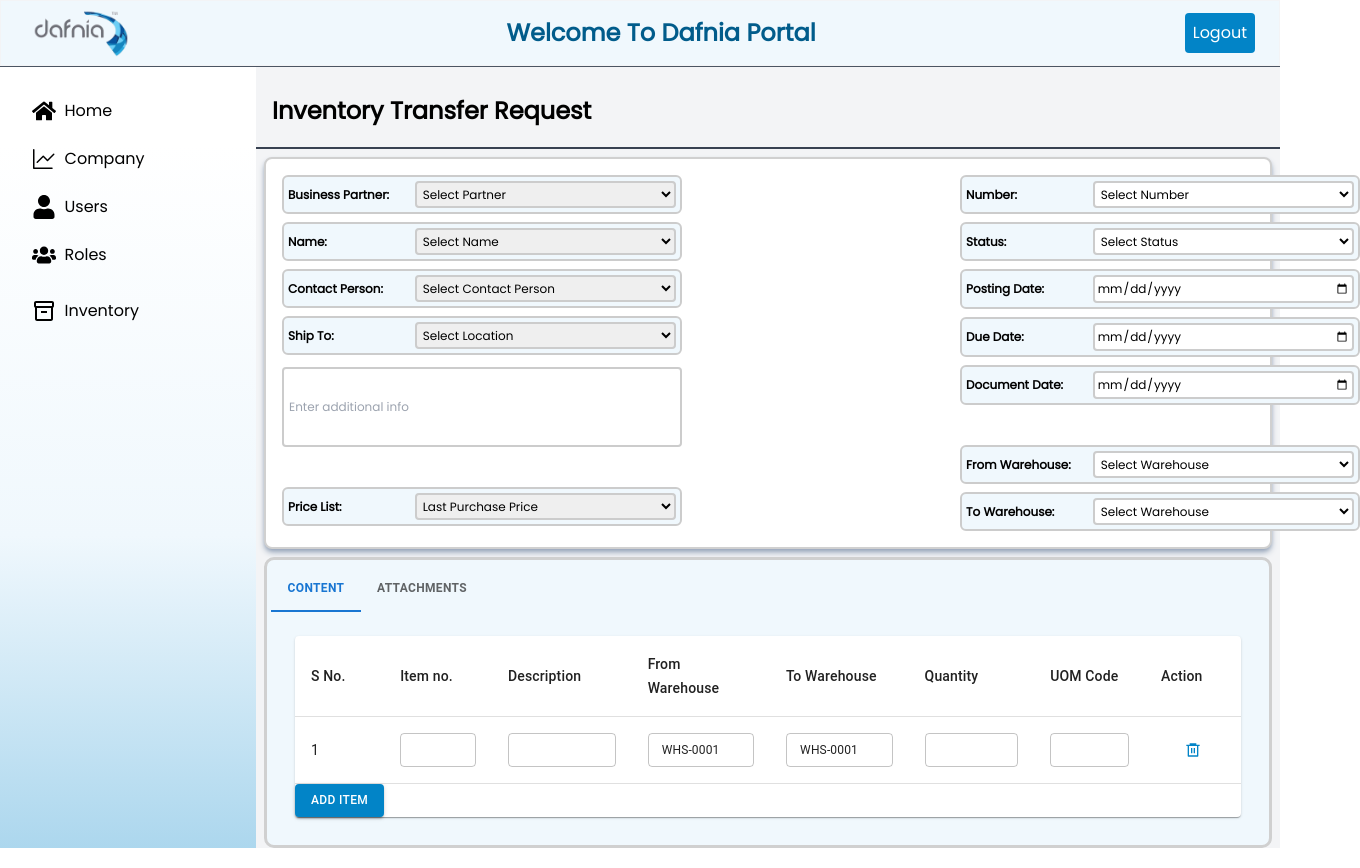
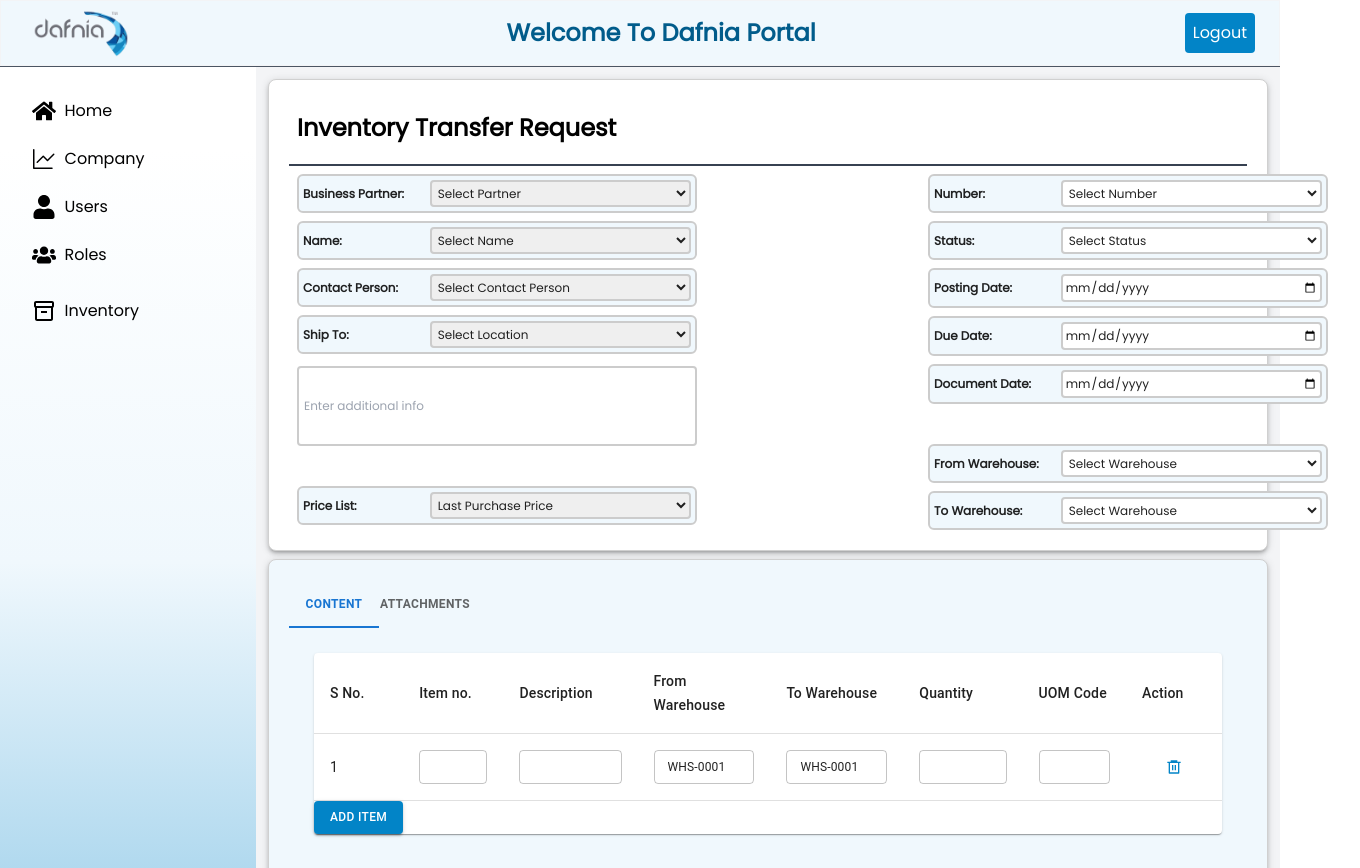
Before and after one commit to haseebx16/dafnia, a Next.js app: page /inventory-req in a window 1280 px wide. Shown: the top 868 px of the page, 1360 px wide, since content can reach past the window. Built offline with nearby package versions, Linux system fonts and the light colour scheme.

Commit message:
over all look changed

```diff
--- a/app/company/page.js
+++ b/app/company/page.js
@@ -78,6 +78,19 @@ const Page = () => {
 
   return (
     <Layout>
+  <main className="flex-1 p-3 bg-gray-100 flex justify-center items-center">
+    <Paper
+      elevation={3}
+      style={{
+        backgroundColor: 'white',
+        border: '1px solid #d0d0d0',
+        borderRadius: '8px',
+        padding: '20px',
+        width: '100%',
+        height: '100%',
+      }}
+    >
+      {/* Manage Company Section */}
       <div className="flex justify-between items-center">
         <p className="text-2xl font-bold mt-1 text-black ml-4">Manage Company</p>
         <Link href="/create-company">
@@ -137,7 +150,7 @@ const Page = () => {
       </div>
 
       {/* Pagination */}
-      <div className='mr-28'>
+      <div className="mr-28">
         <div className="w-full flex justify-end mt-8">
           <Pagination
             count={Math.ceil(filteredRows.length / rowsPerPage)}
@@ -146,7 +159,10 @@ const Page = () => {
           />
         </div>
       </div>
+    </Paper>
+  </main>
 </Layout>
+
   );
 };
 
--- a/app/components/Layout/sidebar.js
+++ b/app/components/Layout/sidebar.js
@@ -47,7 +47,13 @@ const Sidebar = () => {
   );
 
   return (
-    <aside  className={`${font.className} w-64 text-black `} style={{ background:`linear-gradient(to bottom, white 10%, ${secondaryColor} 60%, ${primaryColor} 200%)`,}} >
+    <aside  className=
+    {`${font.className} w-64 text-black `}
+    style={{ background:`linear-gradient(to bottom, white 10%,${secondaryColor} 60%, ${primaryColor} 200%)`,
+
+    }}
+    >
+
       <nav className="flex-1 px-4 mt-6 space-y-4">
         {renderLink('/dashboard', FaHome, 'Home')}
         {renderLink('/company', GoGraph, 'Company')}
--- a/app/inventory-req/page.js
+++ b/app/inventory-req/page.js
@@ -156,24 +156,35 @@ function Page() {
 
   return (
     <Layout>
+ <main className="flex-1 p-3 bg-gray-100 flex justify-center items-center">
       <div className={`${font.className}`}>
 
   {/* Title Section */}
-  <div className="mt-4">
-    <p className="text-2xl font-bold text-black mt-7 ml-4">
+  <Paper
+        elevation={3}
+        style={{
+          backgroundColor: 'white',
+          border: '1px solid #d0d0d0',
+          borderRadius: '8px',
+          padding: '20px',
+          width: '100%',
+          height: '100%',
+        }}
+      >
+  <p className="text-2xl font-bold text-black mt-3 ml-2">
     Inventory Transfer Request
   </p>
-    <hr className="border-t-2 border-gray-700 mt-5 " />
-  </div>
+  <hr className="border-t-2 border-gray-700 mt-5" />
 
-  {/* top Section */}
+
+{/* Top Section */}
 <div
-  className="grid grid-cols-2 mt-2 ml-2 mr-2 gap-96 bg-white p-4 shadow-md shadow-slate-400"
-  style={{
-    border: "2px solid #d0d0d0",
-    borderRadius: "8px",
-  }}
+  className="grid grid-cols-2 mt-2 ml-2 mr-2 gap-80"
+
 >
+  {/* Your content for the top section goes here */}
+
+
   {/* Left column */}
   <div className="space-y-2" style={{ width: "400px" }}>
     <div
@@ -573,27 +584,53 @@ function Page() {
 
   </div>
 </div>
+</Paper>
 
+<div className="mt-2 mb-0"></div>
 
 {/* bottom Tab section */}
 
-<div
-  className="ml-2 mr-2 mt-2 p-1"
+<Paper
+      elevation={3}
       style={{
-    border: "3px solid #d0d0d0",
-    borderRadius: "10px",
-    background: secondaryColor,
+        backgroundColor: secondaryColor,
+        border: '1px solid #d0d0d0',
+        borderRadius: '8px',
+        padding: '20px',
+        width: '100%',
+        height: '100%',
       }}
     >
-  <div className="mt-0 mb-0">
-    <Tabs value={tabValue} onChange={handleTabChange}>
-      <Tab label="Content" sx={{ fontWeight: "bold", fontSize: "12px"  }} />
-      <Tab label="Attachments" sx={{ fontWeight: "bold", fontSize: "12px" }} />
+
+  <Tabs
+    value={tabValue}
+    onChange={handleTabChange}
+    sx={{
+      fontWeight: 'bold',
+      fontSize: '14px',
+      '.MuiTab-root': {
+        padding: '2px 1px',
+      },
+      '.MuiTabs-flexContainer': {
+        justifyContent: 'left',
+      },
+    }}
+  >
+    <Tab label="Content" sx={{ fontWeight: 'bold',fontSize: '12px' }} />
+
+    <Tab label="Attachments" sx={{ fontWeight: 'bold', fontSize: '12px' }} />
   </Tabs>
 
     {/* Tab Panels */}
-    <TabPanel value={tabValue} index={0}>
-      <Table component={Paper} className="shadow-sm shadow-black">
+    <TabPanel
+    value={tabValue}
+    index={0}
+    style={{
+      padding: '1px',
+      overflowY: 'auto',
+    }}
+  >
+      <Table component={Paper} className="shadow-sm shadow-slate-800">
         <TableHead>
           <TableRow>
             <TableCell className="text-sm font-bold">S No.</TableCell>
@@ -686,7 +723,7 @@ function Page() {
           variant="contained"
           color="primary"
           onClick={handleAddRow}
-          className="mt-4 m-2"
+          className="mt-2 m-2"
           style={{
             whiteSpace: "nowrap",
             width: "auto",
@@ -699,8 +736,17 @@ function Page() {
       </Table>
     </TabPanel>
 
-    <TabPanel value={tabValue} index={1}>
      {/* Attachments Section */}
+
+     <TabPanel
+    value={tabValue}
+    index={1}
+    style={{
+      padding: '1px',
+      overflowY: 'auto',
+    }}
+  >
+
       <Table component={Paper} className="shadow-sm shadow-black">
         <TableHead>
           <TableRow>
@@ -784,7 +830,7 @@ function Page() {
           variant="contained"
           color="primary"
           onClick={handleAddRowA}
-          className="mt-4 m-2"
+          className="mt-2 m-2"
           style={{
             whiteSpace: "nowrap",
             width: "auto",
@@ -796,10 +842,11 @@ function Page() {
         </Button>
       </Table>
     </TabPanel>
-  </div>
-</div>
+
+</Paper>
 
   </div>
+  </main>
     </Layout>
   );
 }
--- a/app/users/page.js
+++ b/app/users/page.js
@@ -78,6 +78,18 @@ const Page = () => {
 
   return (
     <Layout>
+    <main className="flex-1 p-3 bg-gray-100 flex justify-center items-center">
+      <Paper
+        elevation={3}
+        style={{
+          backgroundColor: 'white',
+          border: '1px solid #d0d0d0',
+          borderRadius: '8px',
+          padding: '20px',
+          width: '100%',
+          height: '100%',
+        }}
+      >
         <div className="flex items-center justify-between">
           <p className="text-2xl font-bold mt-1 text-black ml-4">Manage Users</p>
           <Link href="/create-users">
@@ -93,6 +105,8 @@ const Page = () => {
           </Link>
         </div>
         <hr className="border-gray-700 w-full" />
+
+        {/* Centering the input field */}
         <div className="w-full flex justify-center mt-8">
           <input
             type="text"
@@ -103,13 +117,15 @@ const Page = () => {
             style={{ maxWidth: '1200px' }}
           />
         </div>
-      <div className="w-full flex justify-center ">
+
+        {/* Table Section */}
+        <div className="w-full flex justify-center">
           <TableContainer component={Paper} className="mt-8" sx={{ maxWidth: 1200 }}>
-        <Table sx={{ minWidth: 500, maxwidth:600 }} aria-label="customized table">
+            <Table sx={{ minWidth: 500, maxwidth: 600 }} aria-label="customized table">
               <TableHead>
                 <TableRow>
-              <StyledTableCell className="font-bold " sx={{ width: '20%' }}>User ID</StyledTableCell>
-              <StyledTableCell className="font-bold" align='left' sx={{ width: '20%' }}>User Name</StyledTableCell>
+                  <StyledTableCell className="font-bold" sx={{ width: '20%' }}>User ID</StyledTableCell>
+                  <StyledTableCell className="font-bold" align="left" sx={{ width: '20%' }}>User Name</StyledTableCell>
                   <StyledTableCell className="font-bold" align="left" sx={{ width: '20%' }}>Action</StyledTableCell>
                 </TableRow>
               </TableHead>
@@ -131,7 +147,9 @@ const Page = () => {
             </Table>
           </TableContainer>
         </div>
-      <div className='mr-28'>
+
+        {/* Pagination */}
+        <div className="mr-28">
           <div className="w-full flex justify-end items-center mt-8">
             <Pagination
               count={Math.ceil(filteredRows.length / rowsPerPage)}
@@ -140,7 +158,10 @@ const Page = () => {
             />
           </div>
         </div>
+      </Paper>
+    </main>
   </Layout>
+
   );
 };
 
```
Lines whose indentation alone changed are shown as unchanged.
